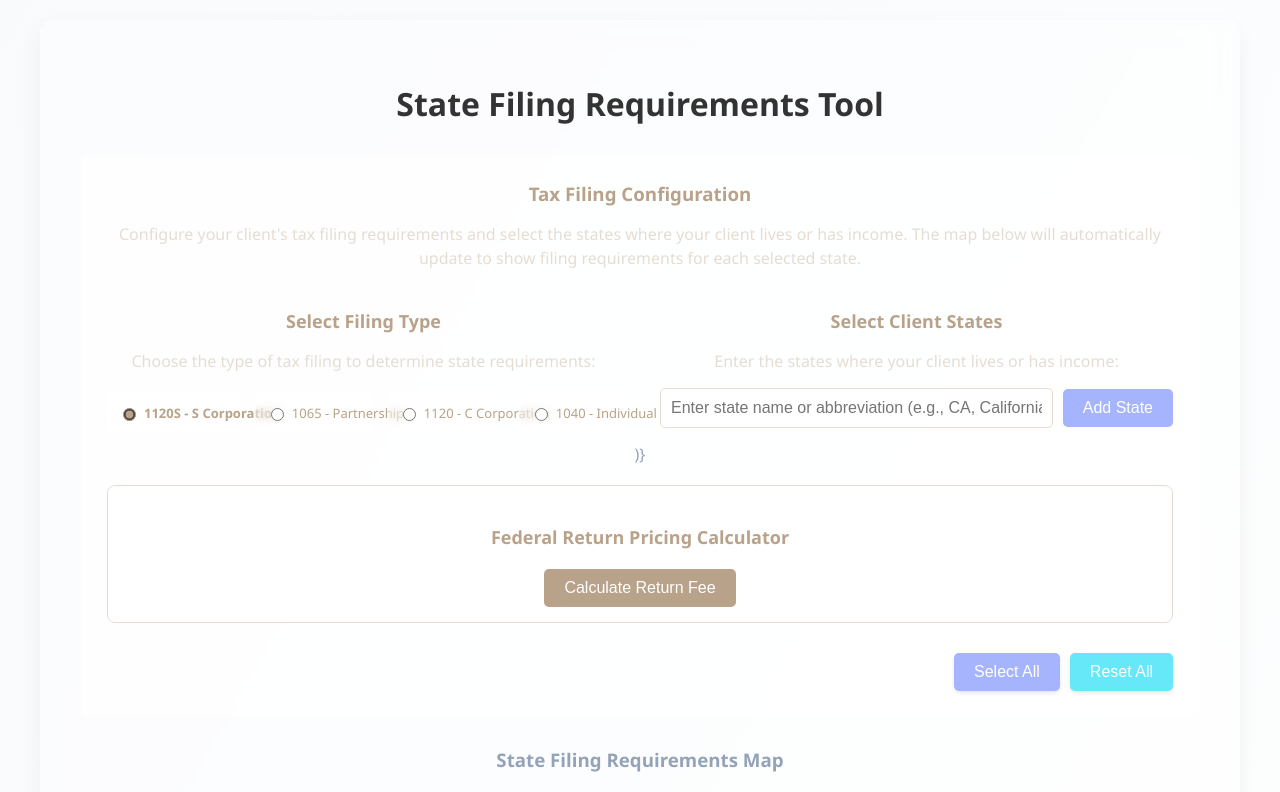
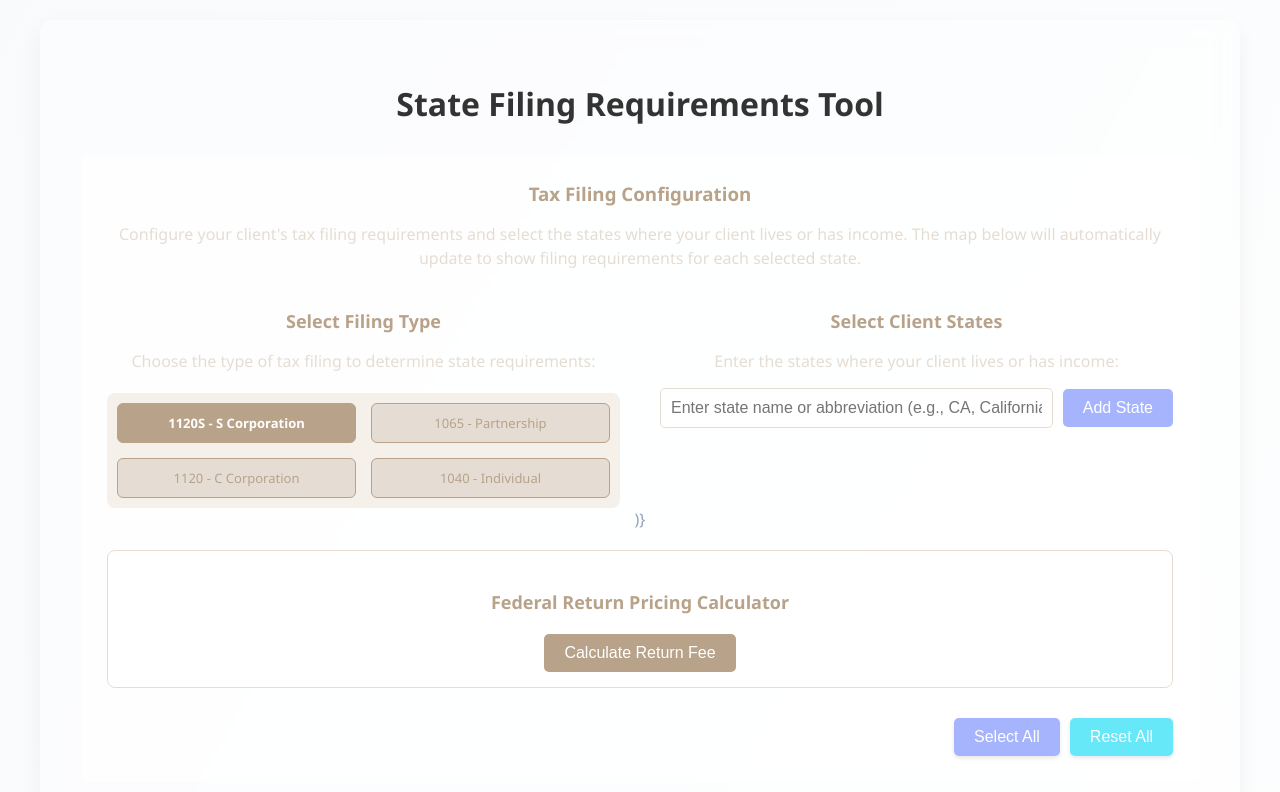
Before and after one commit to DedicatedCPA/TaxFiling, a React (Create React App) app: page / in a window 1280 px wide. Shown: the top 792 px of the page. Built offline with nearby package versions, Linux system fonts and the light colour scheme.

Commit message:
style filing type options as selectable grid

```diff
--- a/src/App.css
+++ b/src/App.css
@@ -61,11 +61,13 @@ h1 {
 }
 
 .filing-type-selector {
-  display: flex;
-  flex-wrap: wrap;
+  display: grid;
+  grid-template-columns: repeat(2, 1fr);
   gap: 15px;
   margin-top: 20px;
-  justify-content: flex-start;
+  background: var(--color-light);
+  padding: 10px;
+  border-radius: 8px;
 }
 
 .side-by-side-container {
@@ -87,70 +89,36 @@ h1 {
   }
 
   .filing-type-selector {
-    flex-wrap: wrap;
+    grid-template-columns: 1fr;
     gap: 8px;
-  }
-
-  .filing-type-option {
-    flex: none;
-    min-width: calc(50% - 4px);
   }
 }
 
 .filing-type-option {
-  display: flex;
-  align-items: center;
-  gap: 5px;
   cursor: pointer;
-  padding: 7px 10px;
-  background: rgba(255, 255, 255, 0.4);
-  border: 1px solid rgba(255, 255, 255, 0.3);
-  border-radius: 6px;
-  transition: background 0.3s, transform 0.2s, box-shadow 0.2s, border-color 0.3s;
-  backdrop-filter: blur(4px);
-  -webkit-backdrop-filter: blur(4px);
-  min-width: 0;
-  height: 40px;
-  box-sizing: border-box;
 }
 
-.filing-type-option:nth-child(1) {
-  flex: 1.4;
-}
-
-.filing-type-option:nth-child(2) {
-  flex: 1.2;
-}
-
-.filing-type-option:nth-child(3) {
-  flex: 1.2;
-}
-
-.filing-type-option:nth-child(4) {
-  flex: 1.0;
-}
-
-.filing-type-option:hover {
-  border-color: var(--color-dark);
-  background: rgba(255, 255, 255, 0.6);
-  transform: translateY(-2px);
-  box-shadow: 0 4px 12px rgba(0, 0, 0, 0.1);
-}
-
-
-.filing-type-option input[type="radio"]:checked + .filing-type-label {
-  color: var(--color-dark);
-  font-weight: 600;
-}
-
-.filing-type-option input[type="radio"]:checked {
-  accent-color: var(--color-dark);
+.filing-type-option input[type="radio"] {
+  display: none;
 }
 
 .filing-type-label {
+  display: block;
   font-size: 13px;
   color: var(--color-dark);
-  white-space: nowrap;
+  background: var(--color-medium);
+  border: 1px solid var(--color-dark);
+  border-radius: 6px;
+  padding: 10px;
+  text-align: center;
+  white-space: normal;
+  transition: background 0.3s, color 0.3s;
+}
+
+.filing-type-option input[type="radio"]:checked + .filing-type-label {
+  background: var(--color-dark);
+  color: #fff;
+  font-weight: 600;
 }
 
 .state-input {
```
